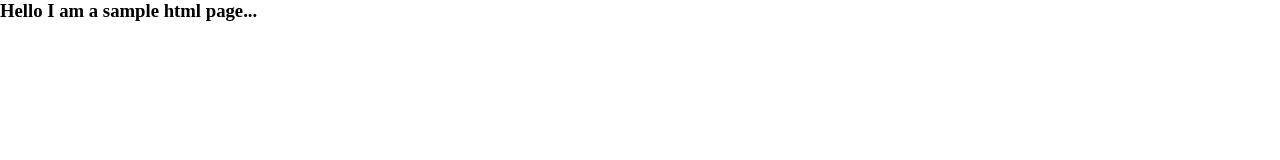
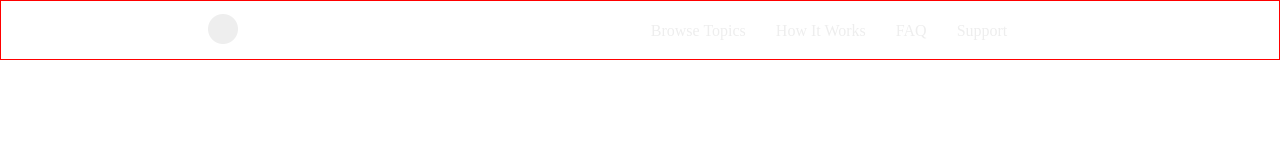
Before and after one commit to Shadab420/kallyas-agency, a plain HTML site: page index.html in a window 1280 px wide. Drawn offline with Linux system fonts and the light colour scheme.

Commit message:
added header nav

```diff
--- a/index.html
+++ b/index.html
@@ -18,7 +18,24 @@
 	</head>
 
 	<body>
-		<h3>Hello I am a sample html page...</h3>
+
+		<header id="header">
+
+			<div class="navigation">
+				<div class="logo">
+					<img src="assets/logos/logo.png" alt="Company Logo">
+				</div>
+				<nav class="nav">
+					<ul class="nav-items">
+						<li class="nav-item"><a href="/">Browse Topics</a></li>
+						<li class="nav-item"><a href="/">How It Works</a></li>
+						<li class="nav-item"><a href="/">FAQ</a></li>
+						<li class="nav-item"><a href="/">Support</a></li>
+					</ul>
+				</nav>
+			</div>
+
+		</header>
 
 		<script src="js/main.js"></script>
 		<script src="vendor/js/html5shiv.min.js"></script>
--- /dev/null
+++ b/sass/components/_header.scss
@@ -0,0 +1,44 @@
+#header{
+    display: flex;
+    justify-content: center;
+    height: 60px;
+    border: 1px solid red;
+    position: sticky;
+    top: 0;
+    left: 0;
+
+    .navigation {
+        display: flex;
+        justify-content: space-between;
+        align-items: center;
+        width: 70%;
+        height: 40px;
+        margin-top: 10px;
+
+        .logo {
+
+            &:hover {
+                cursor: pointer;
+            }
+        }
+
+        .nav .nav-items {
+            display: flex;
+            justify-content: space-evenly;
+            padding: 5px 50px;
+
+            .nav-item {
+                margin-right: 30px;
+
+                a {
+                    color: $light-gray;
+
+                    &:hover {
+                        cursor: pointer;
+                    }
+                }
+            }
+        }
+    }
+
+}
--- a/sass/partials/_resets.scss
+++ b/sass/partials/_resets.scss
@@ -5,3 +5,11 @@
     outline: none;
     box-sizing: border-box;
 }
+
+ul {
+    list-style: none;
+}
+
+a {
+    text-decoration: none;
+}
--- a/sass/partials/_variables.scss
+++ b/sass/partials/_variables.scss
@@ -0,0 +1,2 @@
+//colors
+$light-gray: #EEE;
--- a/sass/style.scss
+++ b/sass/style.scss
@@ -1,2 +1,4 @@
 @import './partials/resets';
 @import './partials/variables';
+
+@import './components/header';
```
Also changed, not shown: css/style.css, sass/css/_header.css (added), 2 other files.
